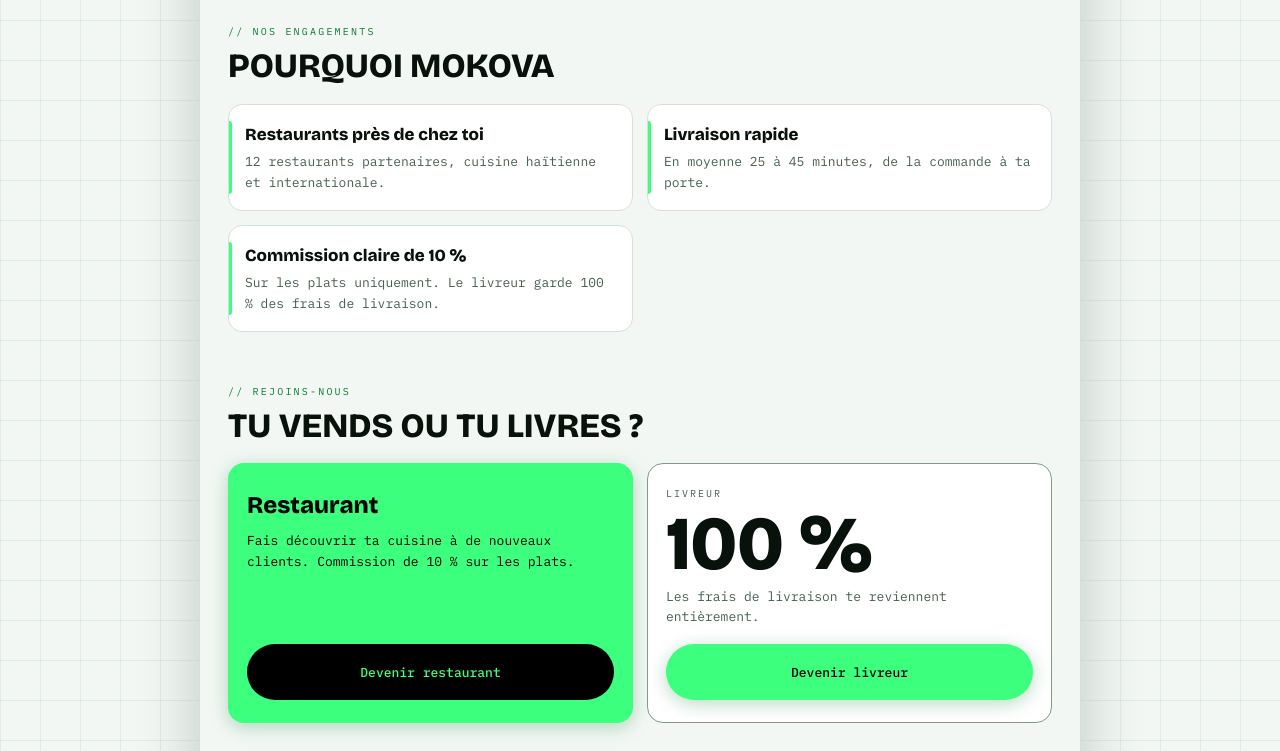
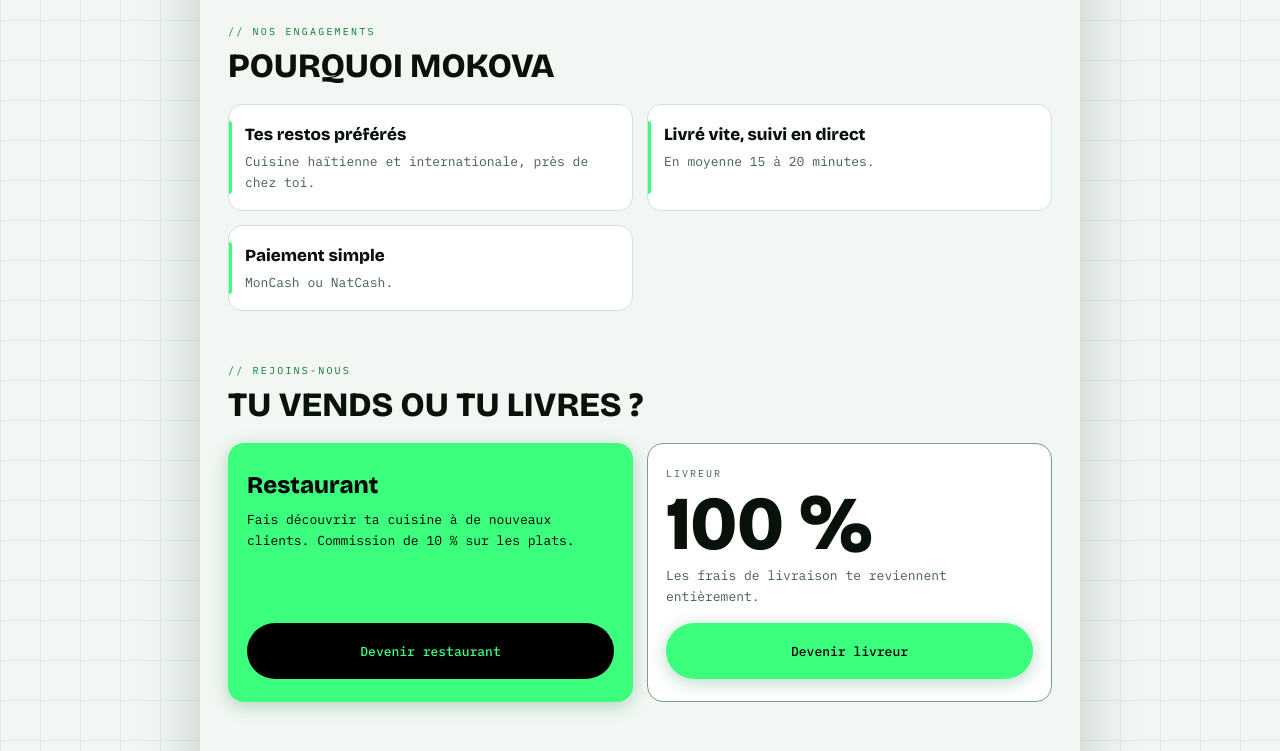
Before and after one commit to mokova-officiel/mokova, a plain HTML site: page index.html in a window 1280 px wide. Shown: the part 1420-2171 px from the top of the page. Drawn offline with nearby package versions, Linux system fonts and the light colour scheme.

Commit message:
MOKOVA : nouvelle section Pourquoi MOKOVA

```diff
--- a/index.html
+++ b/index.html
@@ -206,9 +206,9 @@ footer .soon{display:inline-block;border:1px solid var(--lineb);border-radius:99
   <div class="kick">// nos engagements</div>
   <h2>Pourquoi MOKOVA</h2>
   <div class="why">
-    <div><h3>Restaurants près de chez toi</h3><p>12 restaurants partenaires, cuisine haïtienne et internationale.</p></div>
-    <div><h3>Livraison rapide</h3><p>En moyenne 25 à 45 minutes, de la commande à ta porte.</p></div>
-    <div><h3>Commission claire de 10 %</h3><p>Sur les plats uniquement. Le livreur garde 100 % des frais de livraison.</p></div>
+    <div><h3>Tes restos préférés</h3><p>Cuisine haïtienne et internationale, près de chez toi.</p></div>
+    <div><h3>Livré vite, suivi en direct</h3><p>En moyenne 15 à 20 minutes.</p></div>
+    <div><h3>Paiement simple</h3><p>MonCash ou NatCash.</p></div>
   </div>
 </section>
 
```
